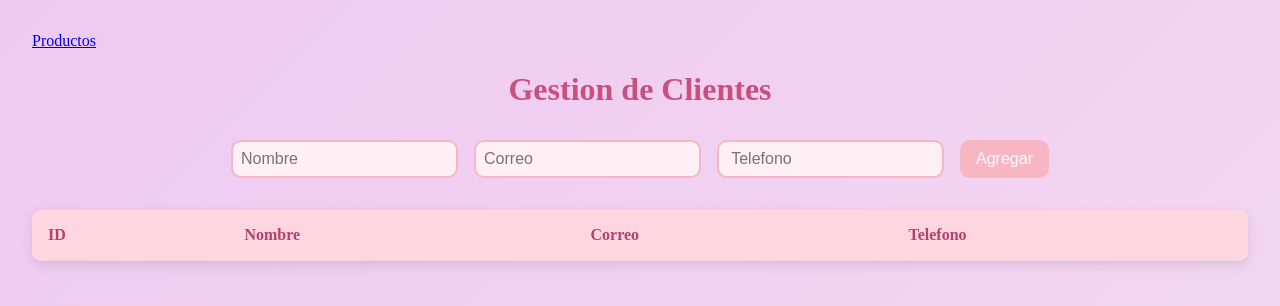
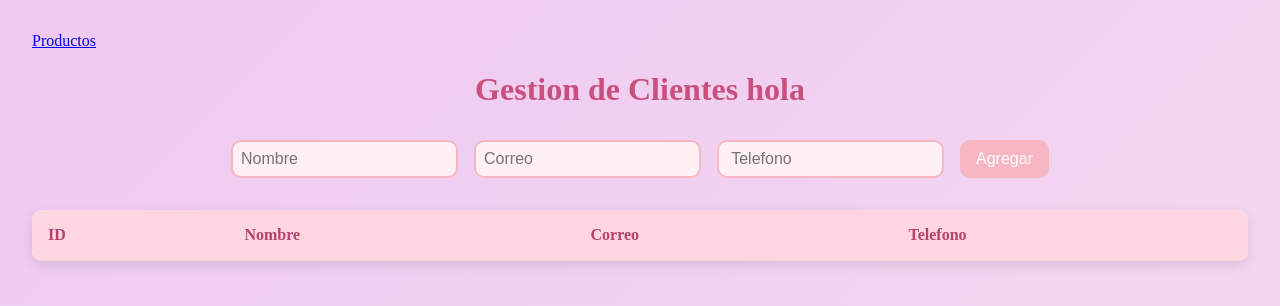
Before and after one commit to PaolaARodriguez/Practica_Ventas, a plain HTML site: page frontend/index.html in a window 1280 px wide. Drawn offline with Linux system fonts and the light colour scheme; no server answers.

Commit message:
modelVentas

```diff
--- a/frontend/index.html
+++ b/frontend/index.html
@@ -8,7 +8,7 @@
      <a href="producto.html"class= "enlace-elegante">Productos</a>
 </head>
 <body>
-    <h1>Gestion de Clientes</h1>
+    <h1>Gestion de Clientes hola</h1>
     <form id="formCliente">
         <input type="text" id ="nombre" placeholder="Nombre"required>
         <input type="email"id = "email" placeholder="Correo"required>
```
